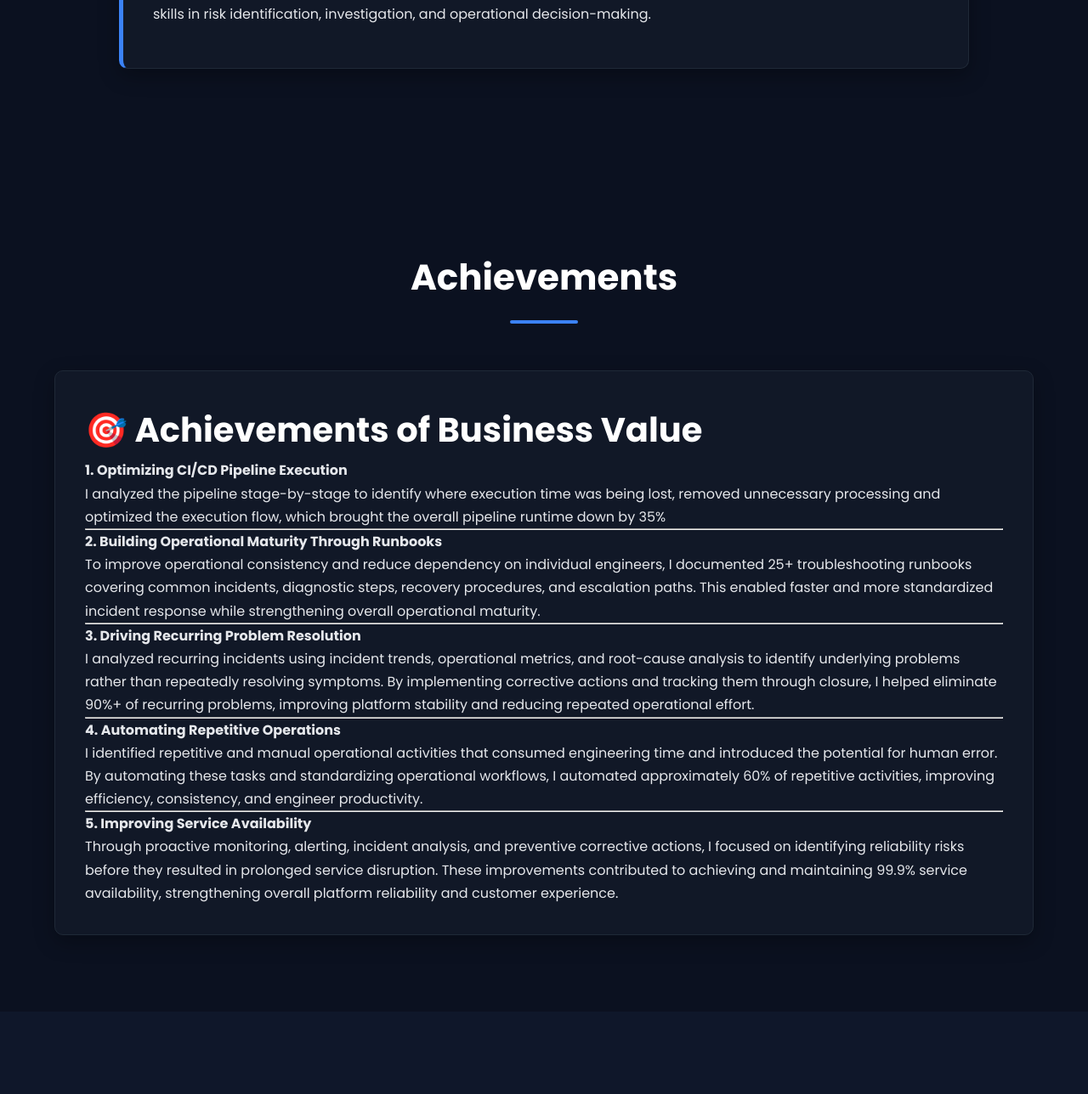
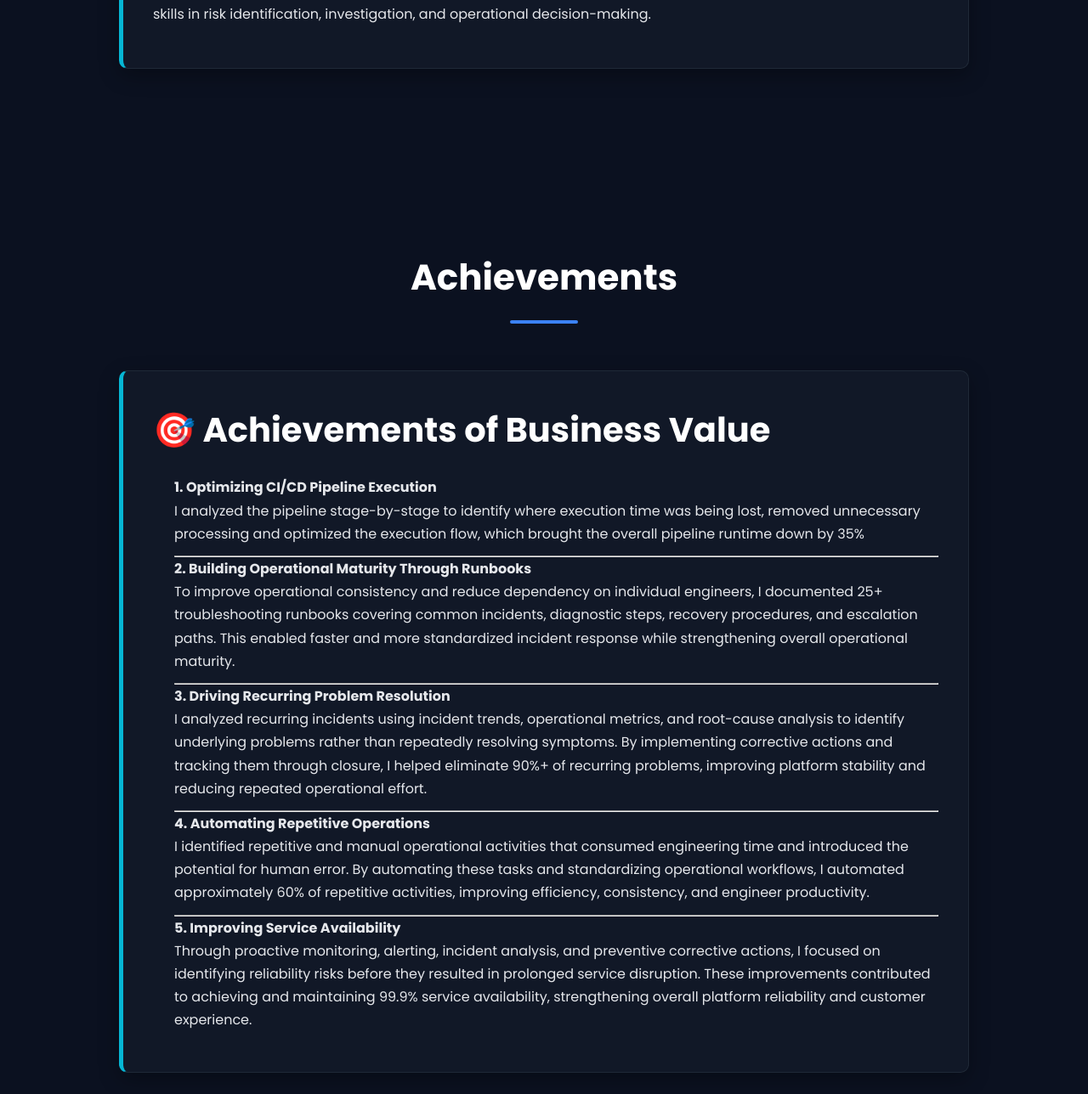
Before and after one commit to Wensley-27/My-Projects-List, a Python web app: template Java-myapp/src/main/resources/templates/index1.html in a window 1280 px wide. Shown: the part 4080-5368 px from the top of the page at 85% size. Run offline with Jinja, Linux system fonts and the light colour scheme; the template is opened without the code that fills it, so the values that code supplies are empty.

Commit message:
Refactor CSS for experience and achievements sections

```diff
--- a/Java-myapp/src/main/resources/static/style3.css
+++ b/Java-myapp/src/main/resources/static/style3.css
@@ -16,7 +16,8 @@
 
     transition:var(--transition);
 
-    border-left:5px solid var(--primary);
+    border-left:5px solid var(--secondary);
+
 
 }
 
@@ -75,6 +76,85 @@
     color:var(--primary);
 
 }
+
+
+/* =====================================================
+   Achievements
+====================================================== */
+#Achievements{
+
+    background:var(--background);
+
+}
+
+#Achievements .card{
+
+    max-width:1000px;
+
+    margin:30px auto;
+
+    transition:var(--transition);
+
+    border-left:5px solid var(--secondary);
+
+}
+
+#Achievements .card:hover{
+
+    transform:translateY(-6px);
+
+    box-shadow:0 20px 45px rgba(59,130,246,.18);
+
+}
+
+#Achievements h3{
+
+    margin-bottom:10px;
+
+}
+
+#Achievements h4{
+
+    color:var(--secondary);
+
+    font-size:17px;
+
+    font-weight:500;
+
+    margin-bottom:20px;
+
+}
+
+#Achievements p{
+
+    text-align:justify;
+
+    margin-bottom:15px;
+
+}
+
+#Achievements ul{
+
+    padding-left:25px;
+
+    margin-top:20px;
+
+}
+
+#Achievements li{
+
+    margin-bottom:12px;
+
+    color:var(--text);
+
+}
+
+#Achievements li::marker{
+
+    color:var(--primary);
+
+}
+
 
 
 /* =====================================================
```
